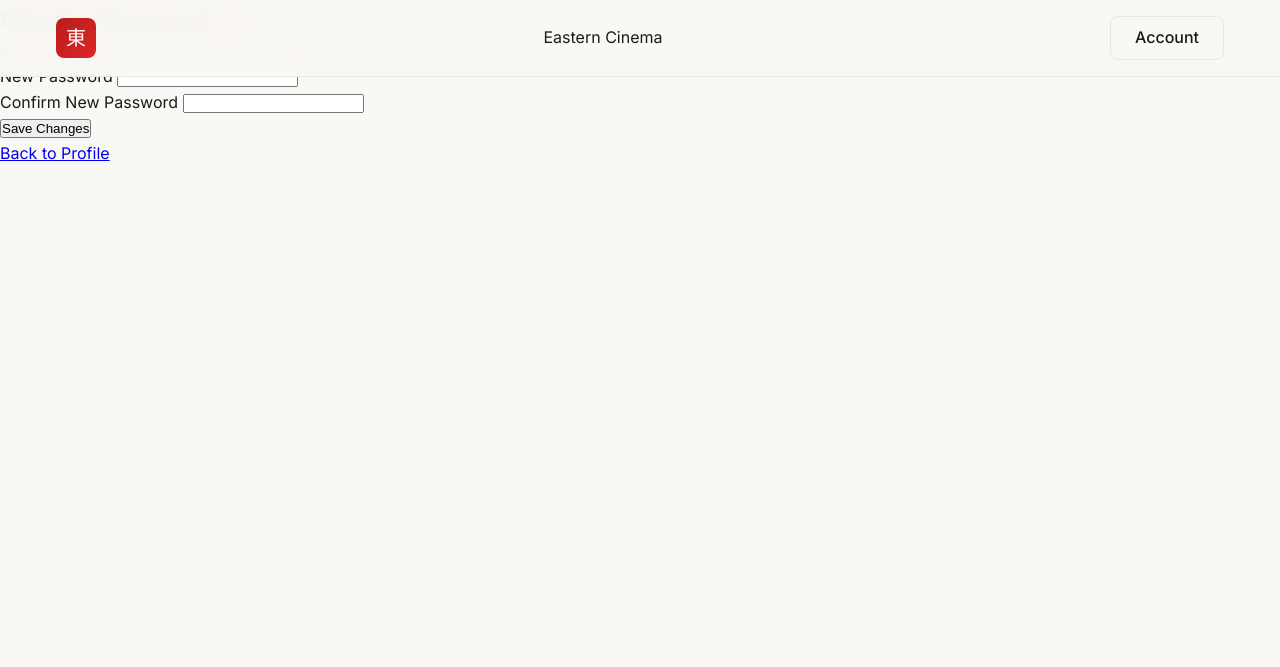
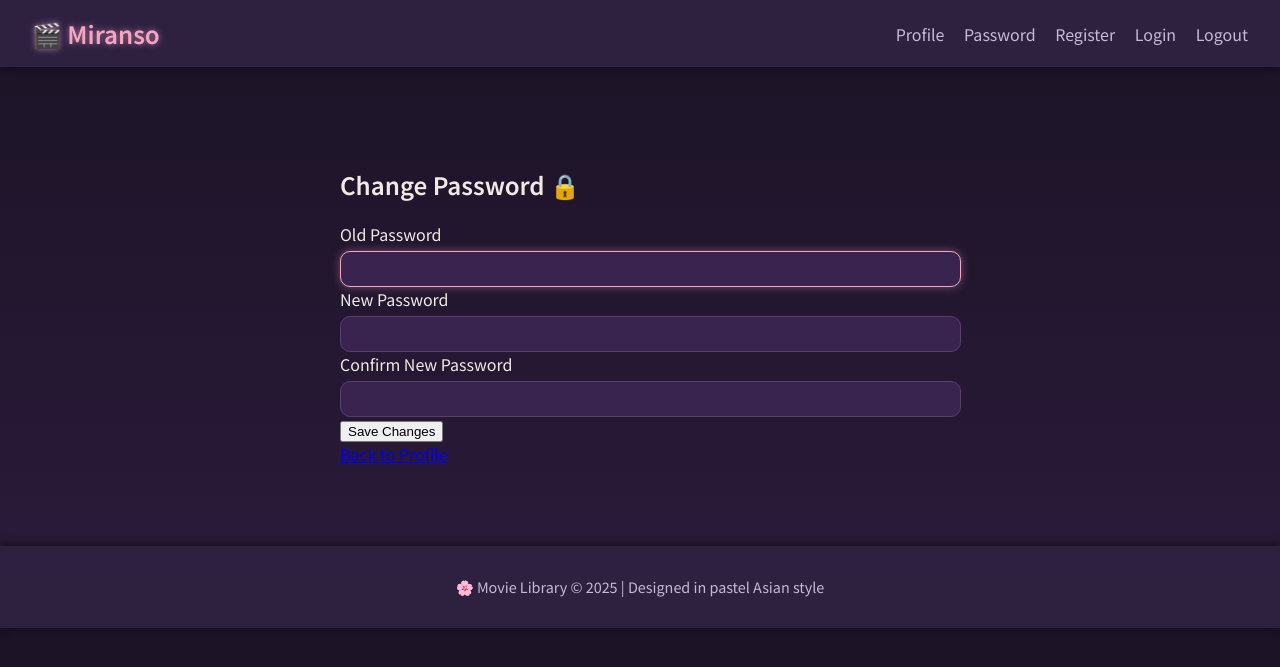
Before and after one commit to Eliza201012/Movie-Library, a Django app: page /change_password/ in a window 1280 px wide. Shown: the top 667 px of the page. Run offline with Django 5.2, Linux system fonts and the light colour scheme.

Commit message:
видален перемикач для світлої теми

```diff
--- a/templates/base.html
+++ b/templates/base.html
@@ -1,33 +1,32 @@
 {% load static %}
+
 <!DOCTYPE html>
 <html lang="en">
 <head>
     <meta charset="UTF-8">
     <meta name="viewport" content="width=device-width, initial-scale=1.0">
-    <title>{% block title %}Asian Cinema & Culture Hub{% endblock %}</title>
-    <link rel="stylesheet" href="{% static 'css/style.css' %}">
-    <link href="https://fonts.googleapis.com/css2?family=Noto+Serif:wght@400;700&family=Inter:wght@300;400;500;600;700&display=swap" rel="stylesheet">
+    <title>{% block title %}Movie Library | Accounts{% endblock %}</title>
+    <link rel="stylesheet" href="{% static 'css/style-dark.css' %}">
+    <link href="https://fonts.googleapis.com/css2?family=Noto+Sans+JP:wght@400;600&display=swap" rel="stylesheet">
 </head>
 <body>
-    <!-- Navigation -->
-    <nav class="navbar">
-        <div class="container">
-            {% comment %} <a href="{% url 'home' %}" class="logo"> {% endcomment %}
-                <div class="logo-icon">東</div>
-                <span>Eastern Cinema</span>
-            {% comment %} </a> {% endcomment %}
-            <div class="nav-links">
-                {% comment %} <a href="{% url 'movies:list' %}" class="nav-link {% if request.resolver_match.url_name == 'movies' %}active{% endif %}">Movies</a>
-                <a href="{% url 'news:list' %}" class="nav-link {% if request.resolver_match.url_name == 'news' %}active{% endif %}">News</a> {% endcomment %}
-                {% if user.is_authenticated %}
-                    <a href="{% url 'accounts:profile' %}" class="btn btn-outline">{{ user.username }}</a>
-                {% else %}
-                    <a href="{% url 'accounts:login' %}" class="btn btn-outline">Account</a>
-                {% endif %}
-            </div>
-        </div>
-    </nav>
+    <header class="header">
+        <div class="logo">🎬 Miranso</div>
+        <nav class="nav">
+            <a href="{% url 'accounts:profile' %}">Profile</a>
+            <a href="{% url 'accounts:change_password' %}">Password</a>
+            <a href="{% url 'accounts:registration' %}">Register</a>
+            <a href="{% url 'accounts:login' %}">Login</a>
+            <a href="{% url 'accounts:custom_logout' %}">Logout</a>
+        </nav>
+    </header>
 
-    {% block content %}{% endblock %}
+    <main class="container">
+        {% block content %}{% endblock %}
+    </main>
+
+    <footer class="footer">
+        <p>🌸 Movie Library © 2025 | Designed in pastel Asian style</p>
+    </footer>
 </body>
 </html>
```
